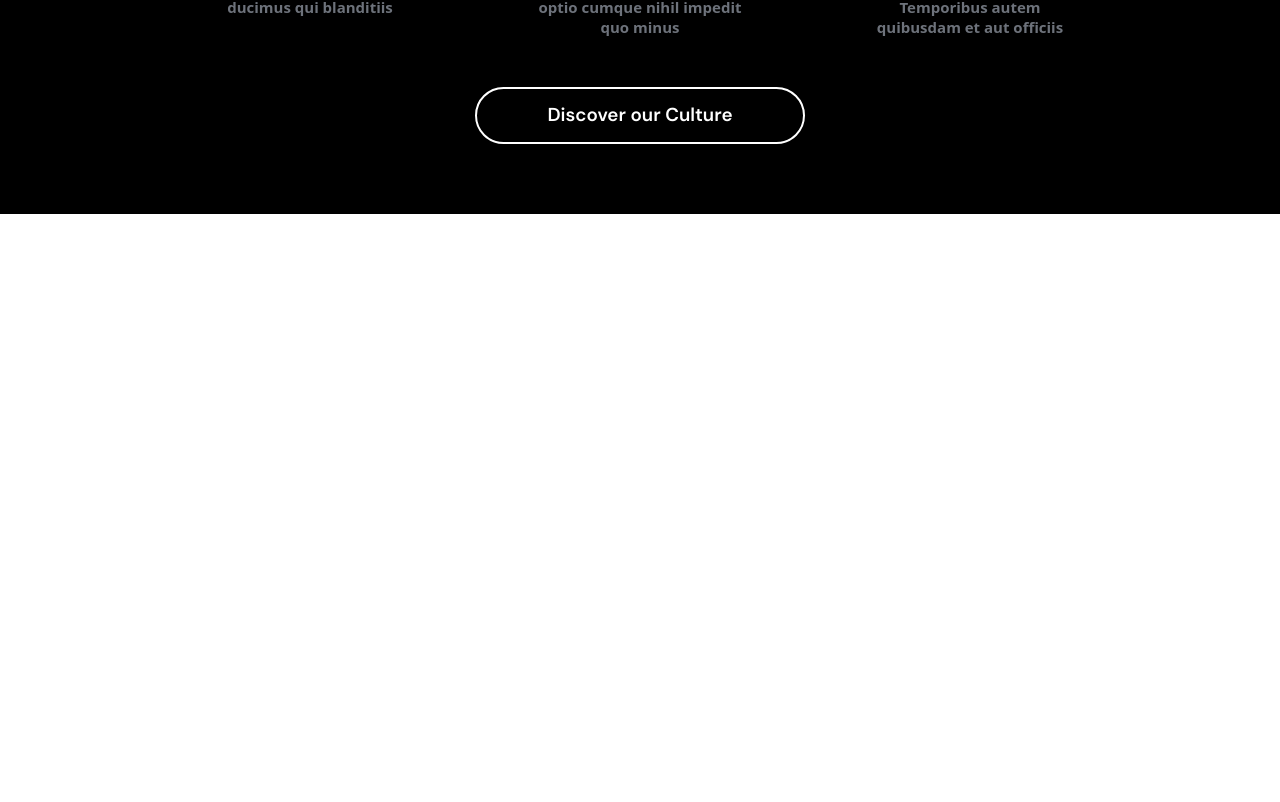
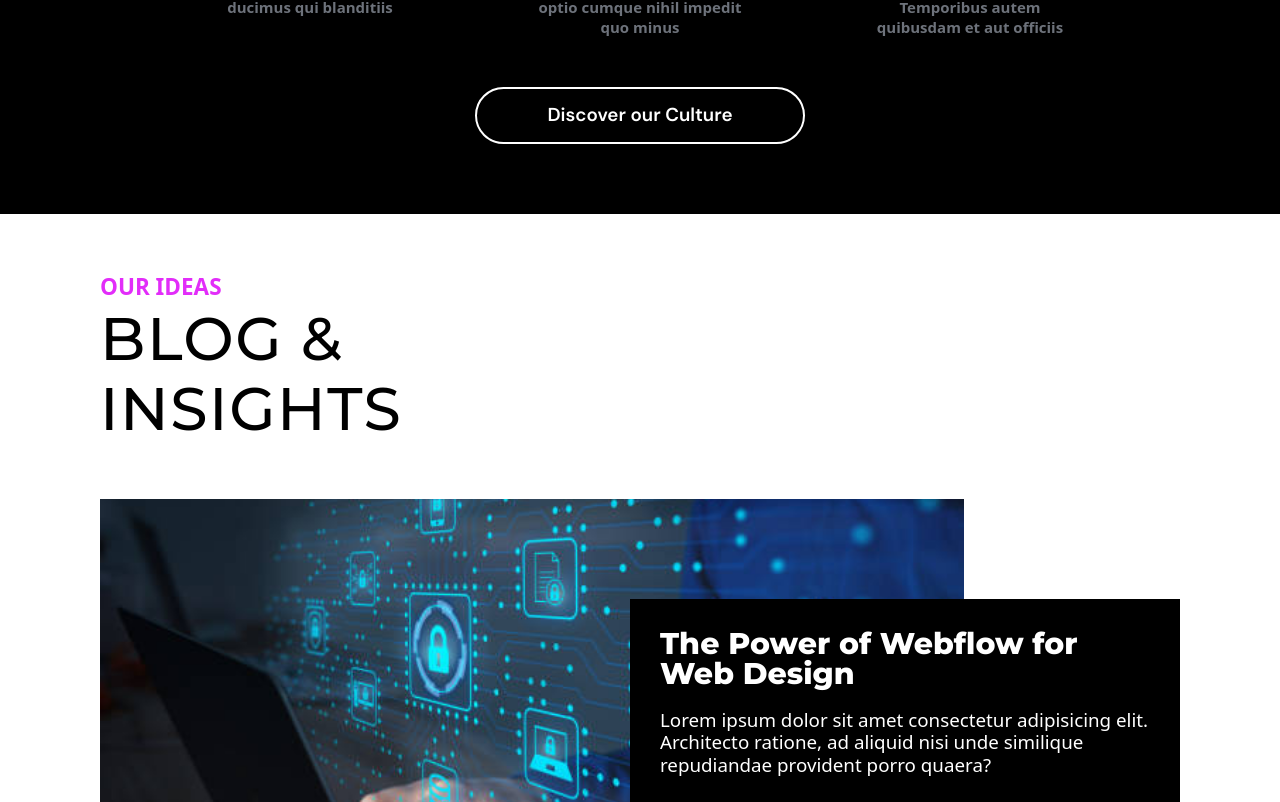
Before and after one commit to lutsiu/lutsiu.co, a React (Vite) app in the folder frontend/: page / in a window 1280 px wide. Shown: the part 4688-5490 px from the top of the page. Before the commit the page ends 4902 px from the top, so only its background shows below. Built offline with nearby package versions, Linux system fonts and the light colour scheme.

Commit message:
top part of blog was added

```diff
--- /dev/null
+++ b/frontend/src/pages/Home/Sections/Blog/TopPart/index.tsx
@@ -0,0 +1,36 @@
+import cyber from "../../../../../assets/blog/cyber.jpg";
+import styles from "../styles.module.scss";
+export default function TopPart() {
+  return (
+    <div>
+      <h5 className={`${styles["gradient-text"]}`}>OUR IDEAS</h5>
+      <div className="">
+        <h2
+          className="text-6xl sm:text-7xl lg:text-8xl 2xl:text-9xl font-medium tracking-wide mt-[1rem]"
+          style={{ fontFamily: "Montserrat" }}
+        >
+          BLOG &
+        </h2>
+        <h2
+          className="text-6xl sm:text-7xl lg:text-8xl 2xl:text-9xl font-medium tracking-wide mt-[1rem]"
+          style={{ fontFamily: "Montserrat" }}
+        >
+          INSIGHTS
+        </h2>
+      </div>
+      <div className="mt-[4rem] lg:mt-[6rem] relative">
+        <div className="sm:w-[88%] md:w-[75%] lg:w-[85%] xl:w-[80%] 2xl:w-[63%] sm:h-[45rem] md:h-[35rem] lg:h-[50rem]">
+          <img src={cyber} alt="cyber-img" className="w-full h-full object-cover" />
+        </div>
+        <div className="bg-black text-white sm:max-w-[23rem] md:max-w-[45rem] lg:max-w-[43rem]  xl:max-w-[55rem] absolute sm:right-0 sm:top-[8rem] md:top-[6rem] lg:top-[10rem] p-[2rem] sm:p-[1.5rem] md:p-[3rem] 2xl:p-[5rem]">
+          <h4 className="text-3xl sm:text-4xl md:text-5xl 2xl:text-7xl font-black" style={{fontFamily: 'Montserrat, sans-serif'}}>The Power of Webflow for Web Design</h4>
+          <p className="text-xl sm:text-2xl lg:text-3xl font-medium mt-[2rem]">
+            Lorem ipsum dolor sit amet consectetur adipisicing elit. Architecto
+            ratione, ad aliquid nisi unde similique repudiandae provident porro
+            quaera?
+          </p>
+        </div>
+      </div>
+    </div>
+  );
+}
--- /dev/null
+++ b/frontend/src/pages/Home/Sections/Blog/index.tsx
@@ -0,0 +1,10 @@
+import TopPart from "./TopPart";
+
+export default function Blog() {
+
+  return (
+    <section className="blog-section px-[3rem] sm:px-[7rem] lg:px-[10rem] 2xl:px-[15rem] py-[6rem]">
+      <TopPart/>
+    </section>
+  )
+}
--- /dev/null
+++ b/frontend/src/pages/Home/Sections/Blog/styles.module.scss
@@ -0,0 +1,9 @@
+.gradient-text {
+  background-clip: text;
+  -webkit-text-fill-color: transparent;
+  background-color: rgba(226, 45, 249, 1);
+  background-image: linear-gradient(125deg, rgba(226, 45, 249, 1) 33%, rgba(24, 188, 235, 1) 67%);
+  background-image: -moz-linear-gradient(125deg, rgba(226, 45, 249, 1) 33%, rgba(24, 188, 235, 1) 67%);
+
+  @apply text-3xl sm:text-4xl 2xl:text-5xl font-bold
+}
--- a/frontend/src/pages/Home/index.tsx
+++ b/frontend/src/pages/Home/index.tsx
@@ -4,6 +4,7 @@ import WhatWeDoSection from "./Sections/WhatWeDo";
 import ServicesSection from "./Sections/Services";
 import ShowCaseSection from "./Sections/ShowCase";
 import CultureSection from "./Sections/Culture";
+import BlogSection from "./Sections/Blog";
 export default function HomePage() {
 
   return (
@@ -13,6 +14,7 @@ export default function HomePage() {
       <ServicesSection/>
       <ShowCaseSection/>
       <CultureSection/>
+      <BlogSection/>
     </div>
   );
 }
```
Also changed, not shown: frontend/src/assets/blog/cyber.jpg (added).
